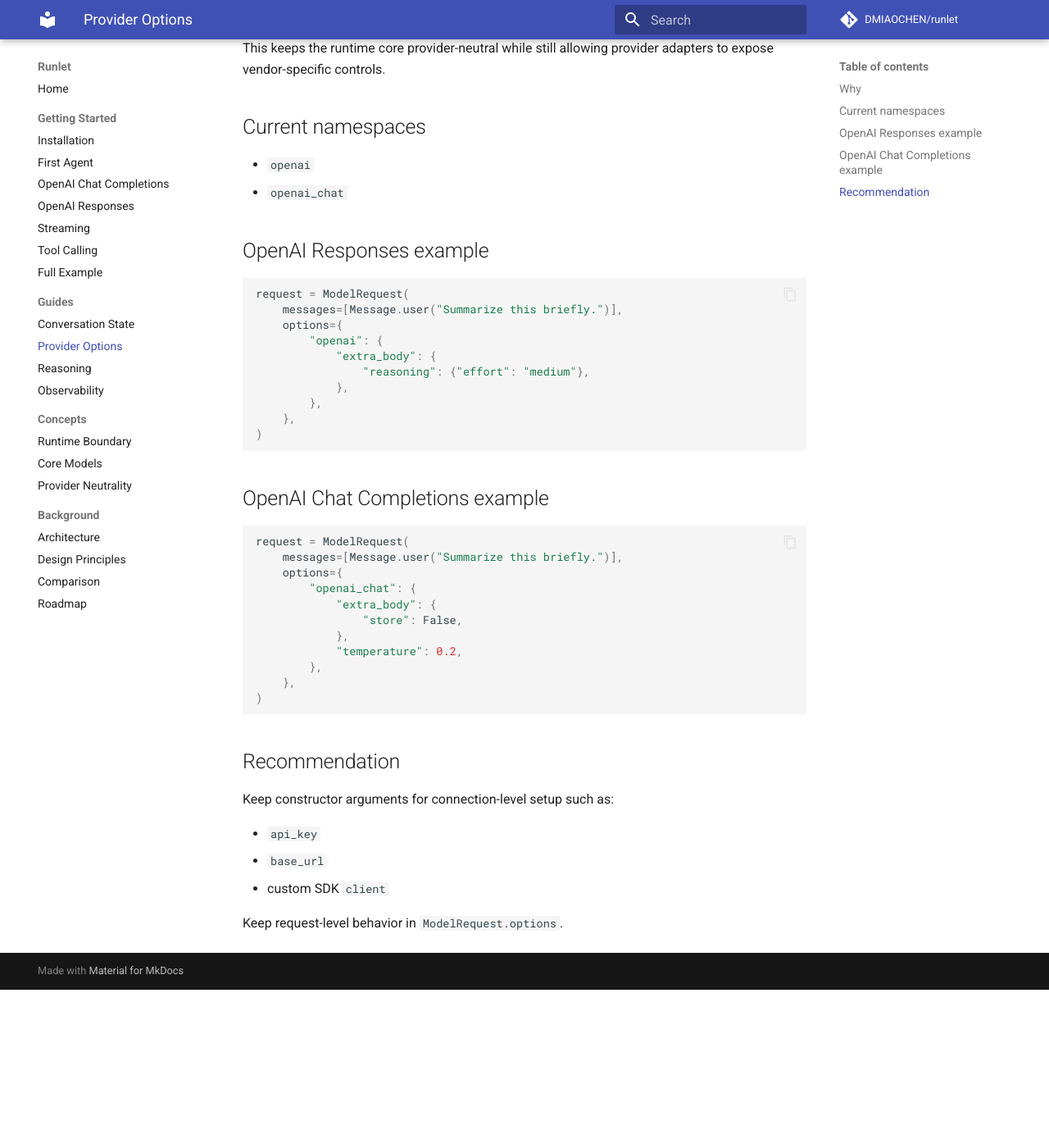
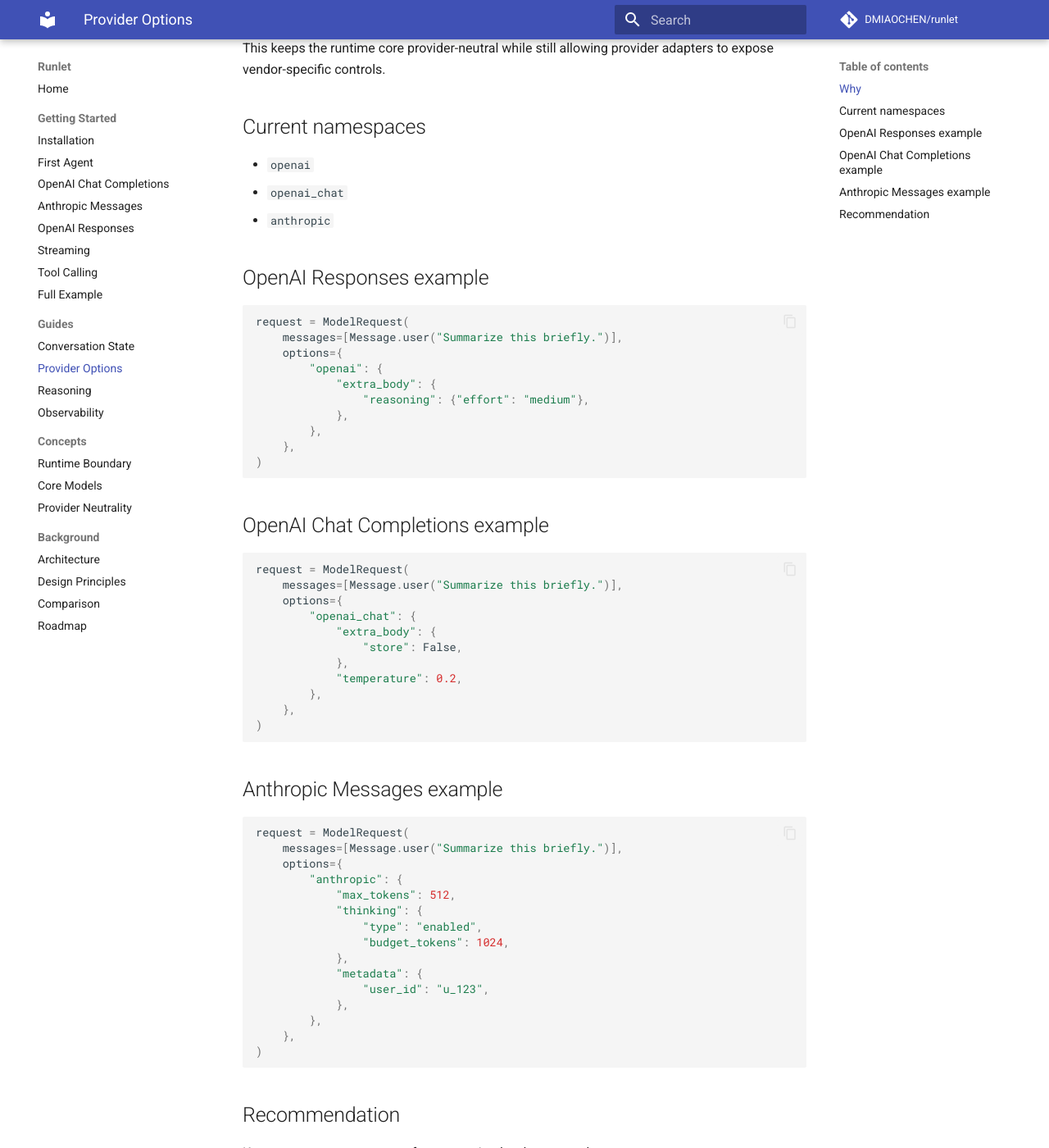
Before and after one commit to DMIAOCHEN/runlet, an MkDocs documentation site: the page built from docs/guides/provider-options.md, in a window 1280 px wide and 1400 px high, scrolled down 250 px. Shown: the whole window at 82% size. Built offline with MkDocs 1.6.1 and Material for MkDocs 9.7.7, drawn with Linux system fonts in a browser that asks for light colours; comment, search, counter and statistics services are not loaded; before the commit the page ends 1457 px from its top, so only the background shows below that.

Commit message:
docs: add anthropic provider guides

````diff
--- a/docs/guides/provider-options.md
+++ b/docs/guides/provider-options.md
@@ -12,6 +12,7 @@
 
 - `openai`
 - `openai_chat`
+- `anthropic`
 
 ## OpenAI Responses example
 
@@ -44,6 +45,26 @@
 )
 ```
 
+## Anthropic Messages example
+
+```python
+request = ModelRequest(
+    messages=[Message.user("Summarize this briefly.")],
+    options={
+        "anthropic": {
+            "max_tokens": 512,
+            "thinking": {
+                "type": "enabled",
+                "budget_tokens": 1024,
+            },
+            "metadata": {
+                "user_id": "u_123",
+            },
+        },
+    },
+)
+```
+
 ## Recommendation
 
 Keep constructor arguments for connection-level setup such as:
--- a/mkdocs.yml
+++ b/mkdocs.yml
@@ -24,6 +24,7 @@
       - Installation: getting-started/installation.md
       - First Agent: getting-started/first-agent.md
       - OpenAI Chat Completions: getting-started/openai-chat-completions.md
+      - Anthropic Messages: getting-started/anthropic-messages.md
       - OpenAI Responses: getting-started/openai-responses.md
       - Streaming: getting-started/streaming.md
       - Tool Calling: getting-started/tool-calling.md
````
Also changed, not shown: README.md (+11 -1 lines), docs/getting-started/anthropic-messages.md (added, +124 -0 lines), docs/getting-started/installation.md (+14 -0 lines), docs/index.md (+7 -0 lines).
